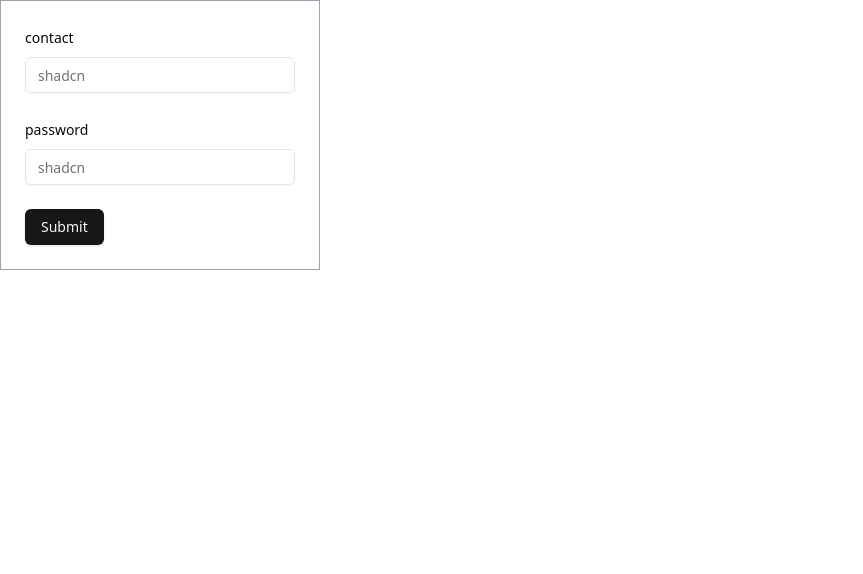
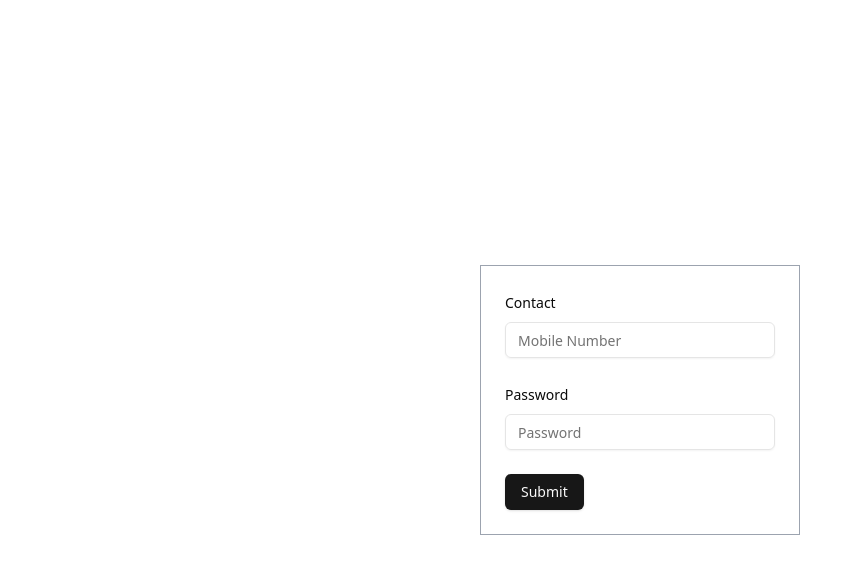
Before and after one commit to Amzad9/jewelry, a React (Vite) app: page /login in a window 1280 px wide. Shown: the top 574 px of the page, without its empty margins (0-863 px from the left). Built offline with nearby package versions, Linux system fonts and the light colour scheme.

Commit message:
align login form

```diff
--- a/src/pages/auth/Login.tsx
+++ b/src/pages/auth/Login.tsx
@@ -18,7 +18,7 @@ import api from "@/service/api"
 
 const FormSchema = z.object({
   contact: z.string().min(10, {
-    message: "contact must be at least 10 characters.",
+    message: "contact must be at least 10 Digit.",
   }),
   password: z.string().min(6, {
     message: "Password must be at least 6 characters.",
@@ -54,7 +54,7 @@ const Login = () => {
   }
 
   return (
-<div>
+<div className="flex justify-center h-screen items-center">
     <Form {...form}>
       <form onSubmit={form.handleSubmit(userLogin)} className="w-3/12 space-y-6 border border-gray-400 p-6">
         <FormField
@@ -62,9 +62,9 @@ const Login = () => {
           name="contact"
           render={({ field }) => (
             <FormItem>
-              <FormLabel>contact</FormLabel>
+              <FormLabel>Contact</FormLabel>
               <FormControl>
-                <Input placeholder="shadcn" {...field} />
+                <Input placeholder="Mobile Number" {...field} />
               </FormControl>
               <FormMessage />
             </FormItem>
@@ -75,9 +75,9 @@ const Login = () => {
           name="password"
           render={({ field }) => (
             <FormItem>
-              <FormLabel>password</FormLabel>
+              <FormLabel>Password</FormLabel>
               <FormControl>
-                <Input placeholder="shadcn" {...field} />
+                <Input placeholder="Password" {...field} />
               </FormControl>
               <FormMessage />
             </FormItem>
```
